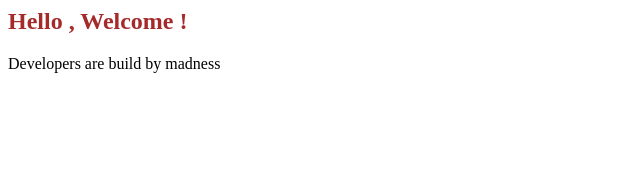
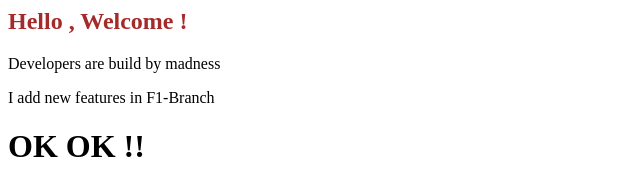
Before and after one commit to rashmimohabiya1/Local-Repo, a plain HTML site: page index.html in a window 1280 px wide. Shown: the whole page, without its empty margins (0-640 px from the left). Drawn offline with Linux system fonts and the light colour scheme.

Commit message:
content add in new F1-Branch

```diff
--- a/index.html
+++ b/index.html
@@ -5,3 +5,5 @@
 </style>
 <h2>Hello , Welcome !</h2>
 <p> Developers are build by madness</p>
+<p> I add new features in F1-Branch </p>
+<h1>OK OK !!</h1>
```
